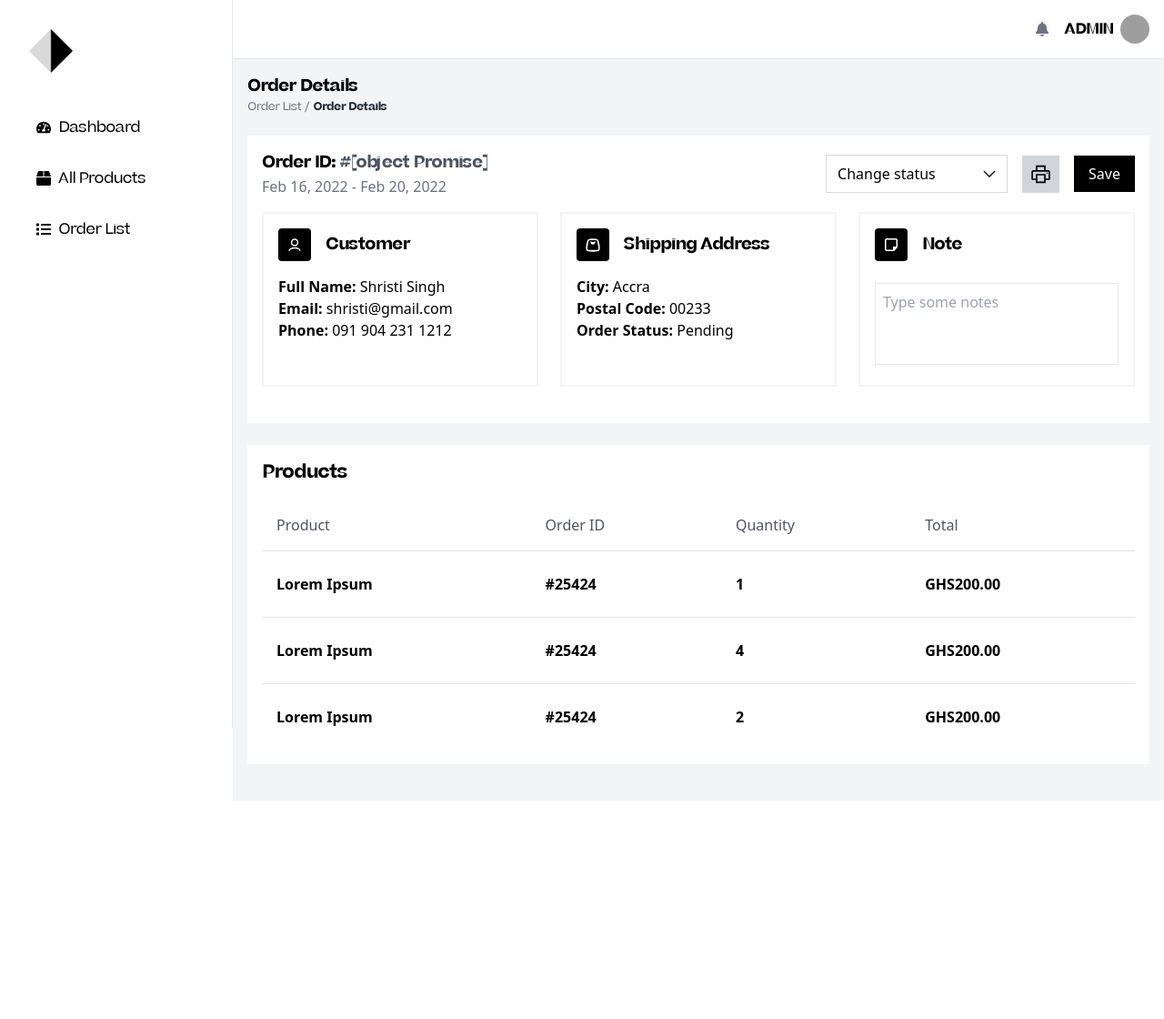
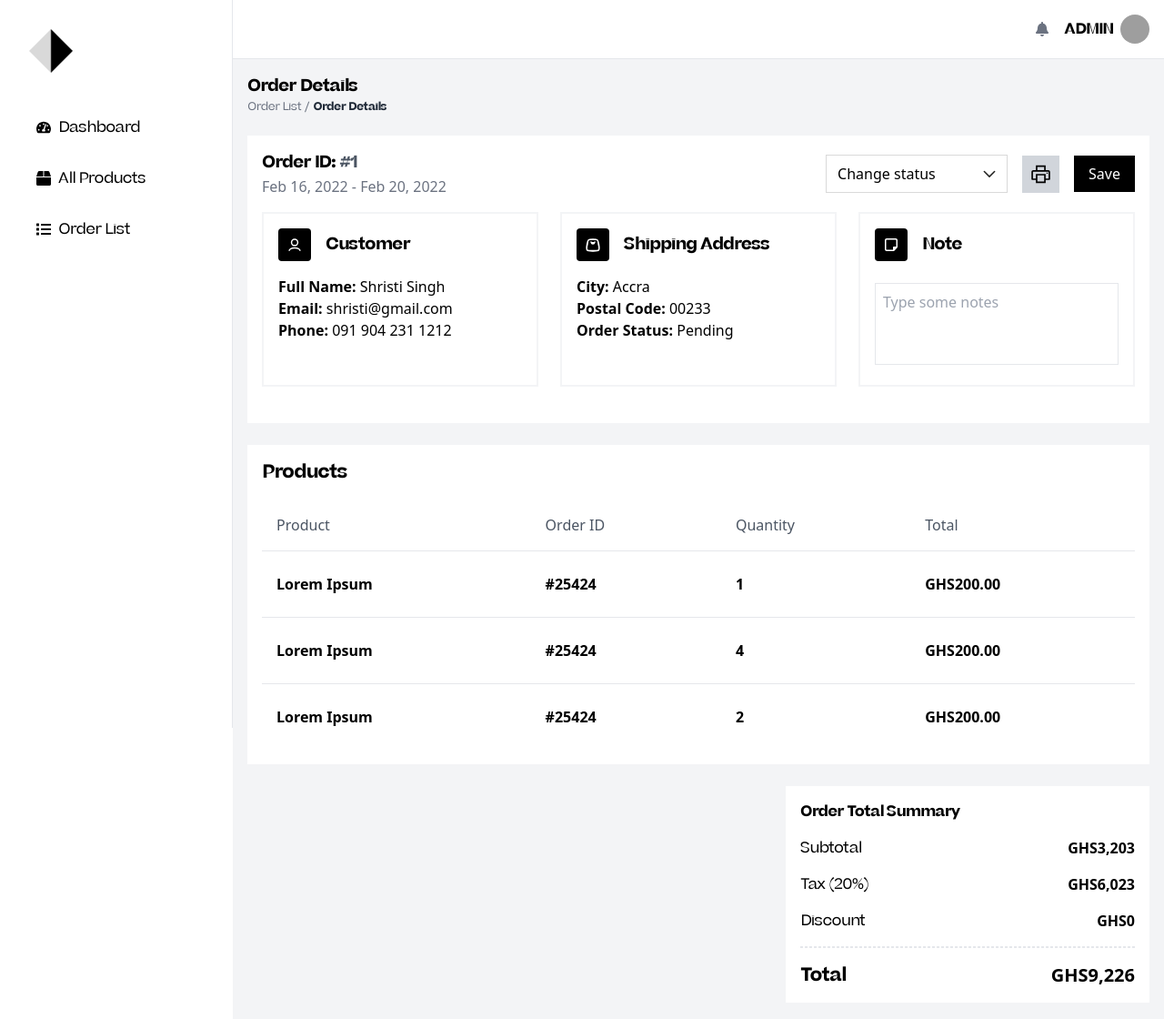
Before and after one commit to Acquaah-Emmanuel-Kofi/fashion-commerce, a Next.js app: page /admin/orders/1 in a window 1280 px wide. Shown: the top 1120 px of the page at 91% size. Before the commit the page ends 880 px from the top, so only its background shows below. Built offline with nearby package versions, Linux system fonts and the light colour scheme; grey boxes are pictures that could not be loaded.

Commit message:
feat: render order total summary component on page

```diff
--- a/src/app/admin/(pages)/orders/[orderId]/page.tsx
+++ b/src/app/admin/(pages)/orders/[orderId]/page.tsx
@@ -1,8 +1,9 @@
 import HeaderTitle from "@/app/admin/(components)/HeaderTitle";
 import Breadcrumb from "@/app/shared/components/Breadcrumb";
-import React from "react";
+import React, { Fragment } from "react";
 import OrderDetailsInfo from "./components/OrderDetailsInfo";
 import OrderProducts from "./components/OrderProducts";
+import OrderTotalSummary from "./components/OrderTotalSummary";
 
 const breadcrumbItems = [
   { label: "Order List", href: "/admin/orders" },
@@ -15,7 +16,7 @@ export default function OrderDetails({
   params: { orderId: string };
 }) {
   const orderDetails = {
-    orderId: `${params}`,
+    orderId: `${params.orderId}`,
     customer: {
       name: "Shristi Singh",
       email: "shristi@gmail.com",
@@ -53,6 +54,10 @@ export default function OrderDetails({
 
       <OrderDetailsInfo {...orderDetails} />
       <OrderProducts />
+
+      <div className="flex lg:justify-end">
+        <OrderTotalSummary />
+      </div>
     </section>
   );
 }
```
